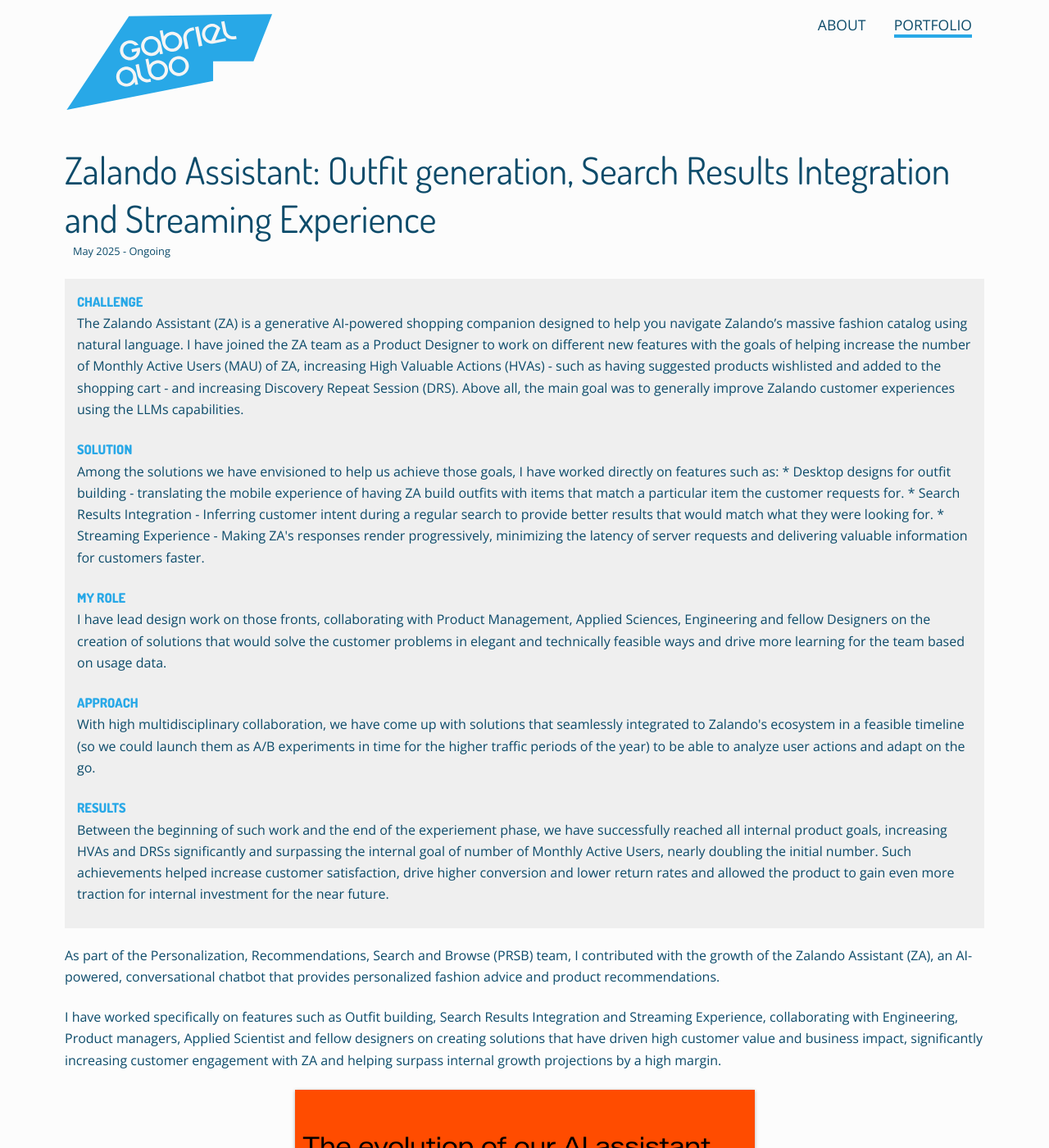
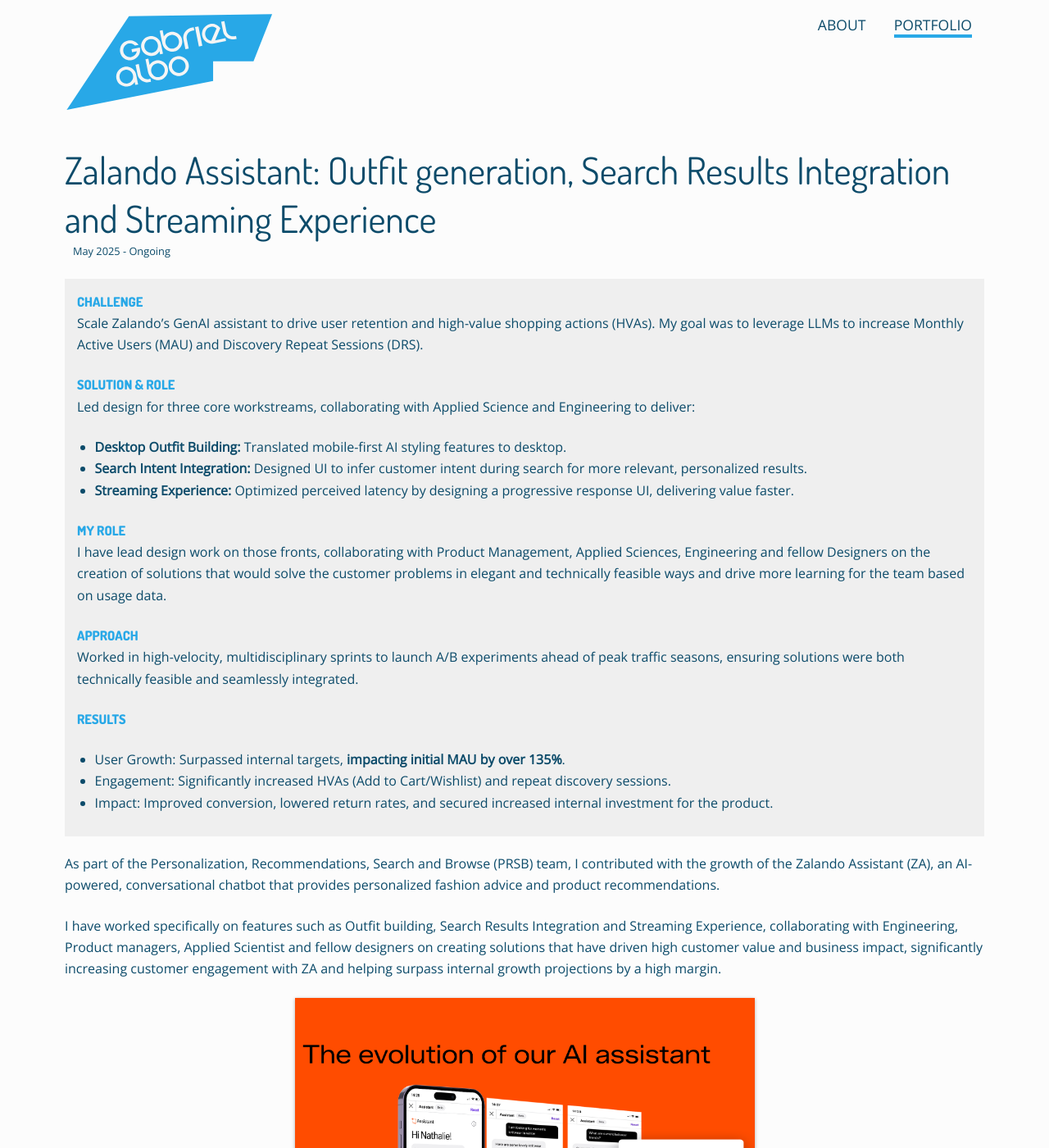
Before and after one commit to albogabriel/gabrielalbo.com, a Jekyll site: the page built from _posts/2025-05-01-zalando-za.markdown, in a window 1280 px wide and 1400 px high. Shown: the whole window at 82% size. Built offline with Jekyll 4.4.1, drawn with Linux system fonts in a browser that asks for light colours.

Commit message:
Update 2025-05-01-zalando-za.markdown

```diff
--- a/_posts/2025-05-01-zalando-za.markdown
+++ b/_posts/2025-05-01-zalando-za.markdown
@@ -14,22 +14,32 @@
 
 <div class="project-summary">
 	<div class="category-description">CHALLENGE</div>
-	<p>The Zalando Assistant (ZA) is a generative AI-powered shopping companion designed to help you navigate Zalando’s massive fashion catalog using natural language. I have joined the ZA team as a Product Designer to work on different new features with the goals of helping increase the number of Monthly Active Users (MAU) of ZA, increasing High Valuable Actions (HVAs) - such as having suggested products wishlisted and added to the shopping cart - and increasing Discovery Repeat Session (DRS). Above all, the main goal was to generally improve Zalando customer experiences using the LLMs capabilities.</p>
+	<p>Scale Zalando’s GenAI assistant to drive user retention and high-value shopping actions (HVAs). My goal was to leverage LLMs to increase Monthly Active Users (MAU) and Discovery Repeat Sessions (DRS).</p>
 
-	<div class="category-description">SOLUTION</div>
-	<p>Among the solutions we have envisioned to help us achieve those goals, I have worked directly on features such as:
-	* Desktop designs for outfit building - translating the mobile experience of having ZA build outfits with items that match a particular item the customer requests for.
-	* Search Results Integration - Inferring customer intent during a regular search to provide better results that would match what they were looking for.
-	* Streaming Experience - Making ZA's responses render progressively, minimizing the latency of server requests and delivering valuable information for customers faster.</p>
+	<div class="category-description">SOLUTION & ROLE</div>
+	<p>Led design for three core workstreams, collaborating with Applied Science and Engineering to deliver:
+
+	<ul>
+		<li> <b>Desktop Outfit Building:</b> Translated mobile-first AI styling features to desktop.</li>
+		<li> <b>Search Intent Integration:</b> Designed UI to infer customer intent during search for more relevant, personalized results.</li>
+	    <li> <b>Streaming Experience:</b> Optimized perceived latency by designing a progressive response UI, delivering value faster.</li>
+	</ul>
+    </p>
 
 	<div class="category-description">MY ROLE</div>
 	<p>I have lead design work on those fronts, collaborating with Product Management, Applied Sciences, Engineering and fellow Designers on the creation of solutions that would solve the customer problems in elegant and technically feasible ways and drive more learning for the team based on usage data.</p>
 
 	<div class="category-description">APPROACH</div>
-	<p>With high multidisciplinary collaboration, we have come up with solutions that seamlessly integrated to Zalando's ecosystem in a feasible timeline (so we could launch them as A/B experiments in time for the higher traffic periods of the year) to be able to analyze user actions and adapt on the go.</p>
+	<p>Worked in high-velocity, multidisciplinary sprints to launch A/B experiments ahead of peak traffic seasons, ensuring solutions were both technically feasible and seamlessly integrated.</p>
 
 	<div class="category-description">RESULTS</div>
-	<p>Between the beginning of such work and the end of the experiement phase, we have successfully reached all internal product goals, increasing HVAs and DRSs significantly and surpassing the internal goal of number of Monthly Active Users, nearly doubling the initial number. Such achievements helped increase customer satisfaction, drive higher conversion and lower return rates and allowed the product to gain even more traction for internal investment for the near future.</p>
+	<p>
+	<ul>
+		<li> User Growth: Surpassed internal targets, <b>impacting initial MAU by over 135%</b>.</li>
+		<li> Engagement: Significantly increased HVAs (Add to Cart/Wishlist) and repeat discovery sessions.</li>
+		<li> Impact: Improved conversion, lowered return rates, and secured increased internal investment for the product.</li>
+	</ul>
+	</p>
 </div>
 
 
```
